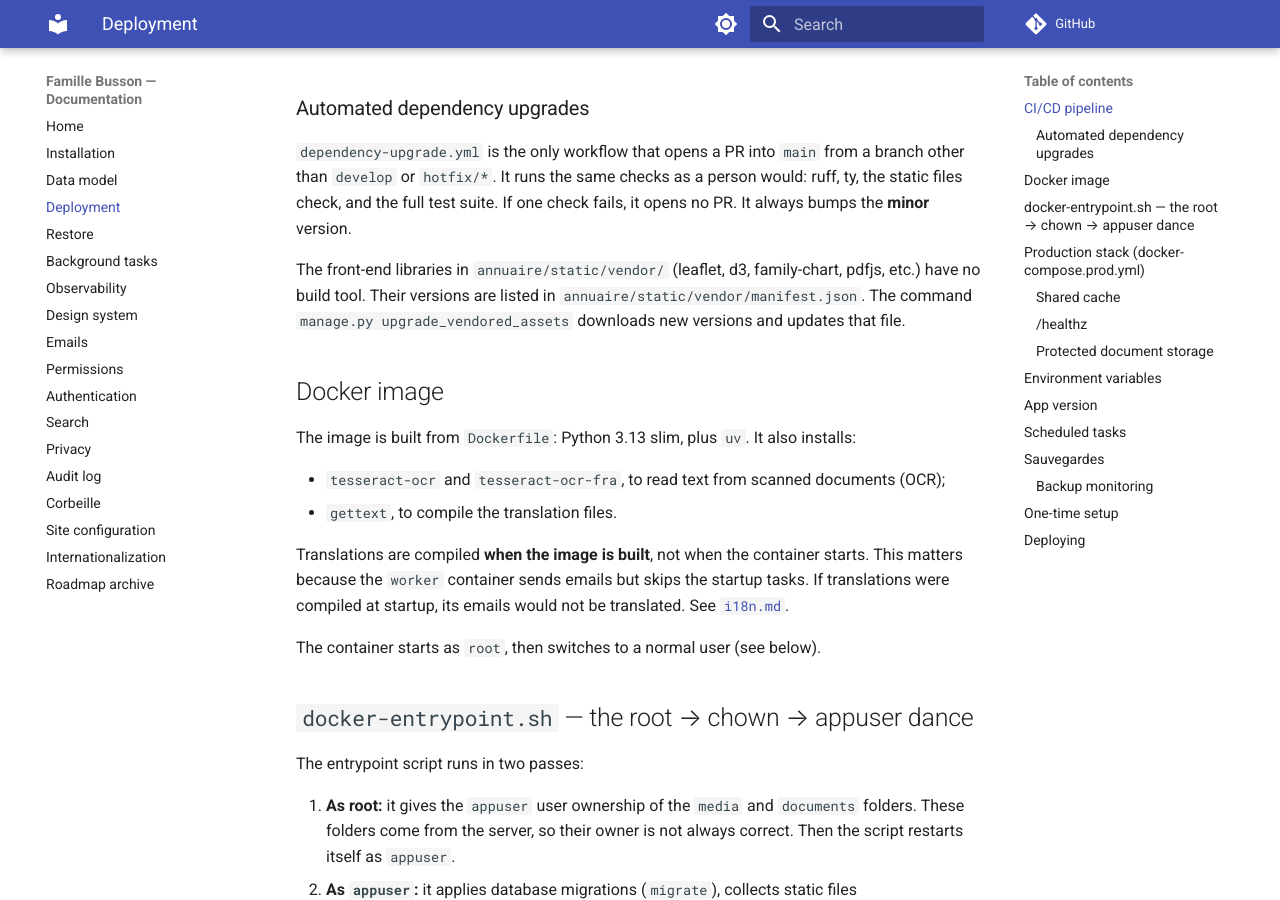
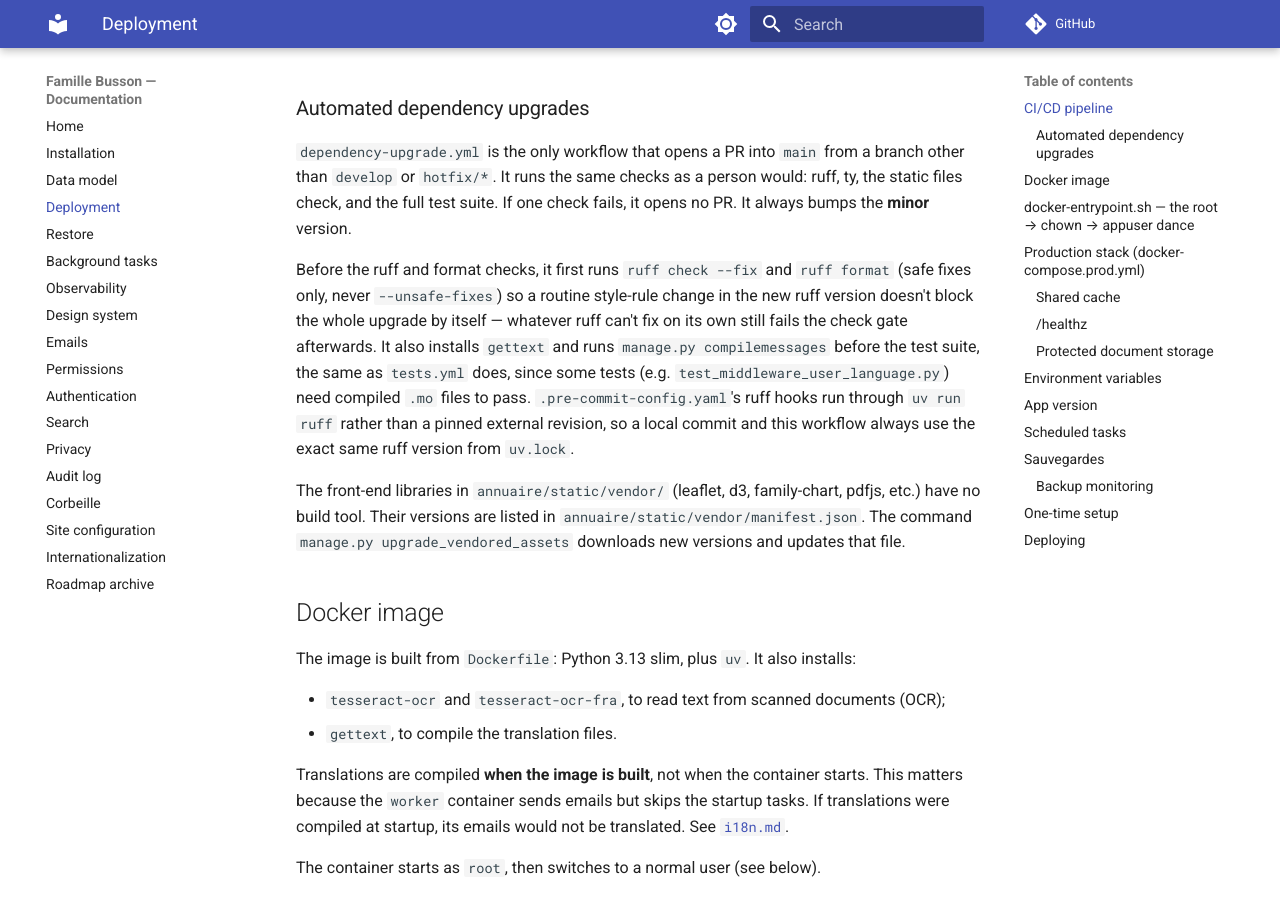
Before and after one commit to reboulip/famille-busson, an MkDocs documentation site: the page built from docs/deployment.md, in a window 1280 px wide and 900 px high, scrolled down 654 px. Built offline with MkDocs 1.6.1 and Material for MkDocs 9.7.7, drawn with Linux system fonts in a browser that asks for light colours; comment, search, counter and statistics services are not loaded.

Commit message:
fix: weekly dependency-upgrade workflow ruff/gettext failures (#149)
- Confirmed the actual failure via `gh run view --log-failed`: ruff 0.16.9
  (upgraded from the develop-pinned 0.16.3 by `uv lock --upgrade`) flags two
  new UP037 violations under the bumped py-version target, both auto-fixable.
- Add a "ruff auto-fix" + "ruff format" step before the existing check-only
  gates (safe fixes only, never --unsafe-fixes -- this runs unattended).
- Fix a second, previously-hidden failure: gettext/compilemessages were
  never run before the test step, so translation-dependent tests would fail
  once ruff was green. Mirrors tests.yml's existing pattern.
- Switch .pre-commit-config.yaml's ruff hooks from a pinned external
  revision to local `uv run ruff` hooks (matching the existing `ty` hook),
  so pre-commit and CI/the weekly workflow always use the same
  uv.lock-pinned ruff version instead of drifting apart after a bump.
- New source-text regression test locks the workflow's step ordering.

Decisions:
- 18.3: widened scope beyond "fix the ruff failure" to also add the missing
  gettext/compilemessages step -- without it the workflow would still be red
  right after the ruff fix landed.

Co-Authored-By: Claude Sonnet 5 <noreply@anthropic.com>
Claude-Session: https://claude.ai/code/session_01LKqbc8GadcfevzdMoVzYcU

```diff
--- a/docs/deployment.md
+++ b/docs/deployment.md
@@ -22,6 +22,16 @@ Four GitHub workflows (in `.github/workflows/`):
 other than `develop` or `hotfix/*`. It runs the same checks as a person would: ruff,
 ty, the static files check, and the full test suite. If one check fails, it opens no PR.
 It always bumps the **minor** version.
+
+Before the ruff and format checks, it first runs `ruff check --fix` and `ruff format`
+(safe fixes only, never `--unsafe-fixes`) so a routine style-rule change in the new
+ruff version doesn't block the whole upgrade by itself — whatever ruff can't fix on
+its own still fails the check gate afterwards. It also installs `gettext` and runs
+`manage.py compilemessages` before the test suite, the same as `tests.yml` does,
+since some tests (e.g. `test_middleware_user_language.py`) need compiled `.mo` files
+to pass. `.pre-commit-config.yaml`'s ruff hooks run through `uv run ruff` rather than
+a pinned external revision, so a local commit and this workflow always use the exact
+same ruff version from `uv.lock`.
 
 The front-end libraries in `annuaire/static/vendor/` (leaflet, d3, family-chart,
 pdfjs, etc.) have no build tool. Their versions are listed in
```
Also changed, not shown: .pre-commit-config.yaml (+17 -7 lines), ROADMAP.md (+1 -1 lines), 2 other files.
